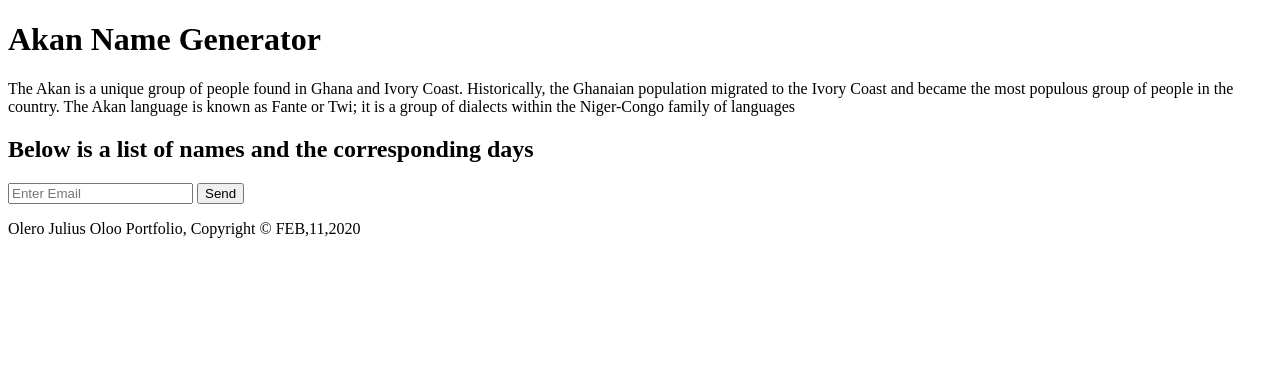
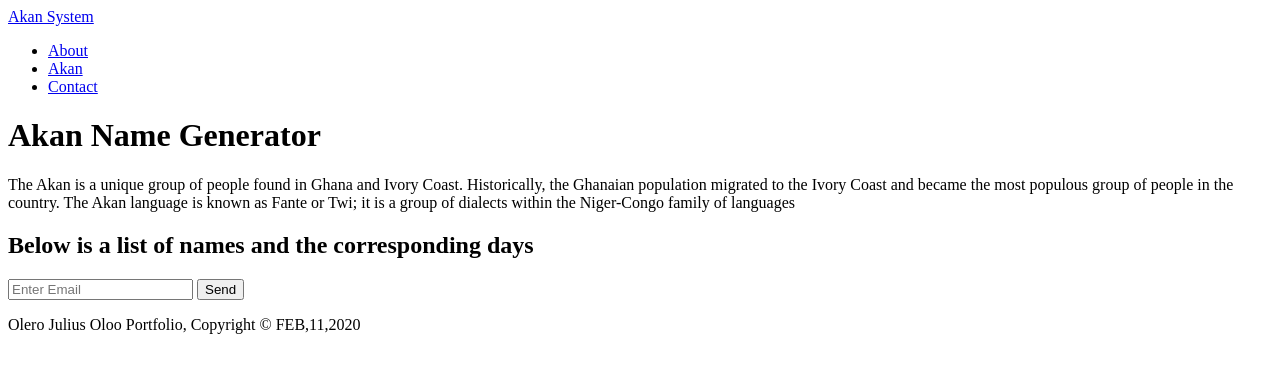
Before and after one commit to OlooJulius/akan_name_generator, a plain HTML site: page index.html in a window 1280 px wide. Drawn offline with Linux system fonts and the light colour scheme.

Commit message:
It will add the navigation bar

```diff
--- a/index.html
+++ b/index.html
@@ -6,6 +6,30 @@
     <title>Akan Name Generator</title>
 </head>
 <body>
+    <nav>
+        <div class="container">
+            <a class=" navbar-brand" href="#page-top">Akan System</a>
+        </div>
+        <div class="collapse-navbar" id="navbarResponsive">
+            <ul class="navbar-nav">
+                <li class="nav-list">
+                    <a class="nav-link" href="#about">About
+
+                    </a>
+                </li>
+                <li class="nav-list">
+                    <a class="nav-link" href="#akan">Akan
+
+                    </a>
+                </li>
+                <li class="nav-list">
+                    <a class="nav-link" href="#contact">Contact
+
+                    </a>
+                </li>
+            </ul>
+        </div>
+    </nav>
     <header>
         <div class="container">
             <div class="jumbotron">
```
